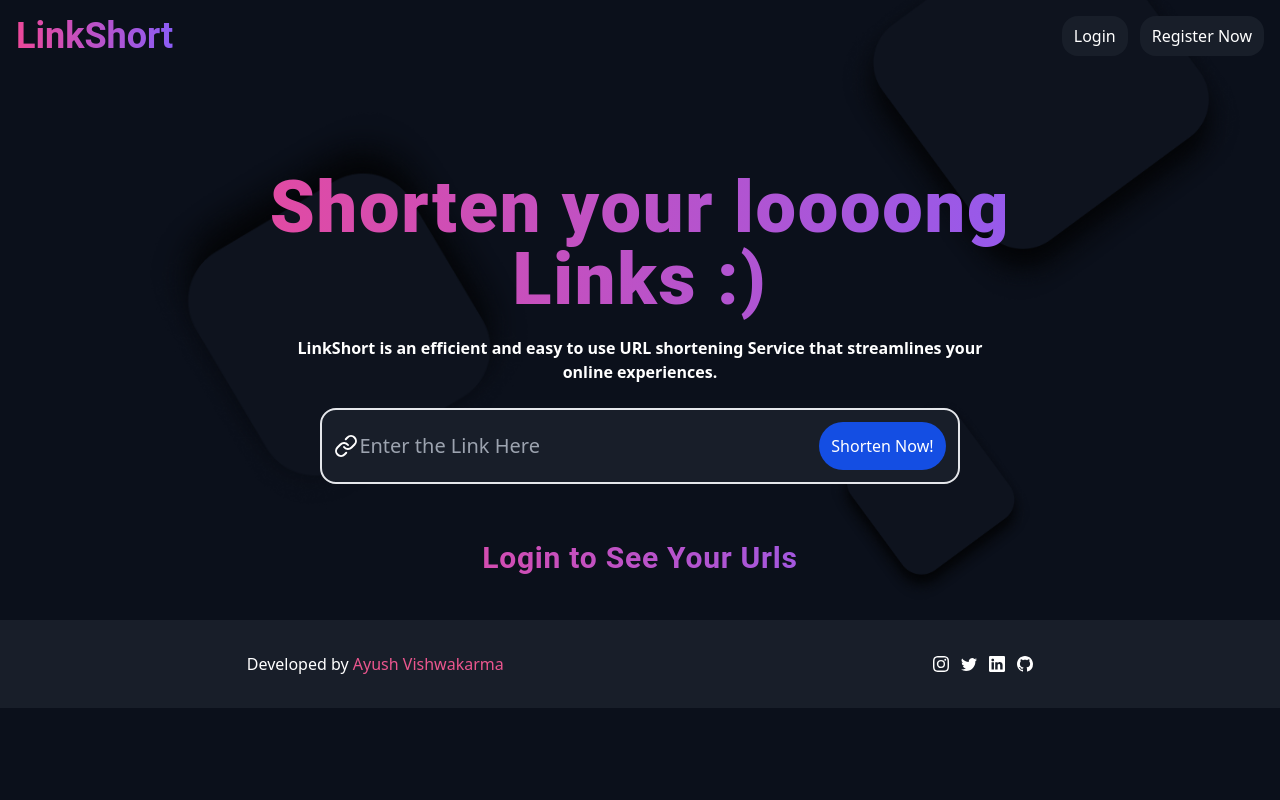
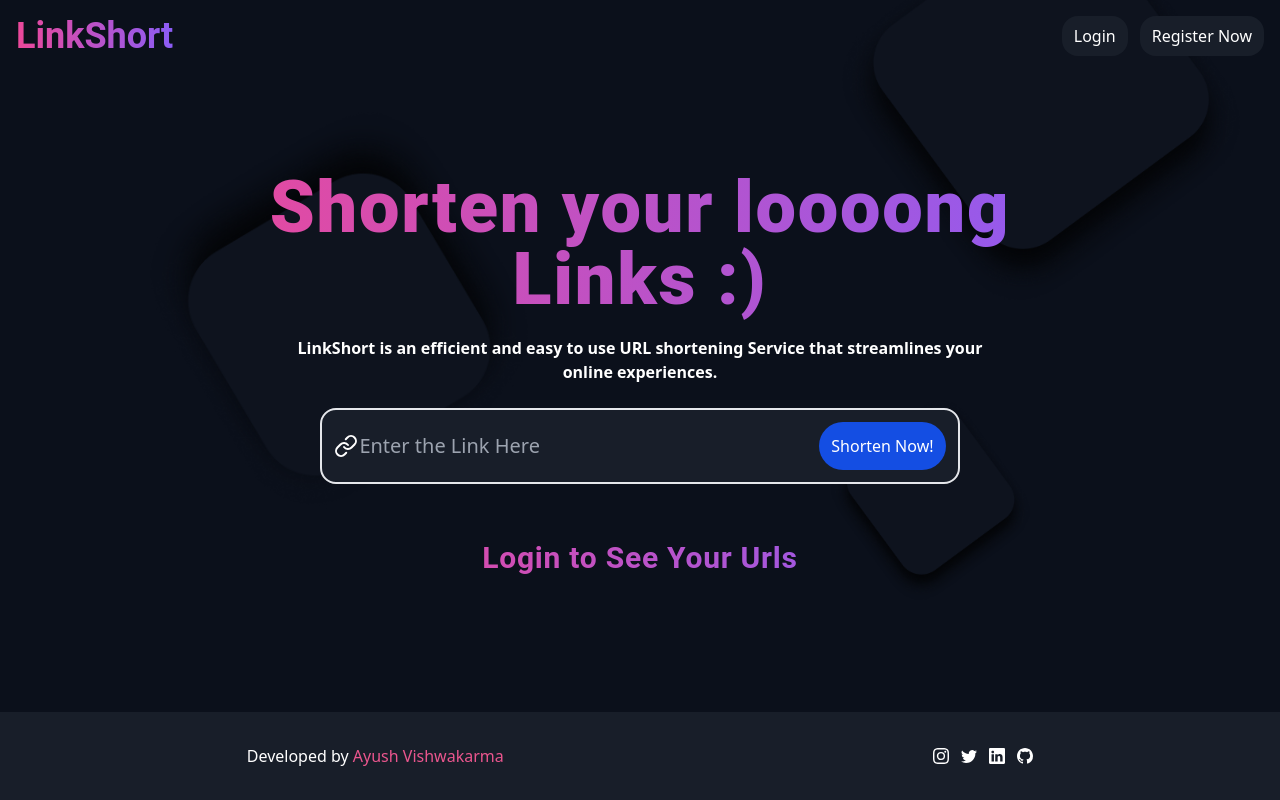
Before and after one commit to Ayush-Vish/linkShort, a React (Vite) app: page / in a window 1280 px wide. Built offline with nearby package versions, Linux system fonts and the light colour scheme.

Commit message:
Modified footer and added env

```diff
--- a/src/Components/SearchInput.jsx
+++ b/src/Components/SearchInput.jsx
@@ -13,7 +13,6 @@ function SearchInput()  {
     const dispatch= useDispatch()
     const [loader, showLoader]  = useState(false);
     const [hash  ,setHash ] =useState("")
-    console.log(hash)
     function handleUserInput(e) {
         const  { value } = e.target;
 
@@ -44,6 +43,12 @@ function SearchInput()  {
                 "hash":hash
             }
             const response =await dispatch(getCustomUrl(obj))
+            if(response?.payload?.success) {
+                toast.success("Url Created SuccessFully ")
+                setHash("")
+                await dispatch(getAllUrls());
+
+            }
         }
 
 
--- a/src/Helpers/axios.helper.js
+++ b/src/Helpers/axios.helper.js
@@ -1,8 +1,7 @@
 import axios from "axios"
 
-const BASE_URL ="https://linkshorts.vercel.app"
+const BASE_URL =import.meta.env.VITE_API_BACKEND_URL
 
-console.log(BASE_URL)
 const axiosInstance = axios.create()
 axiosInstance.defaults.baseURL =BASE_URL;
 axiosInstance.defaults.withCredentials=true;
--- a/src/Pages/HomePage.jsx
+++ b/src/Pages/HomePage.jsx
@@ -71,10 +71,19 @@ function HomePage() {
                     )
                 )
             }
+            {
+                allUrls && isLoggedIn ? (
 
-            <div className="w-full z-10  static   bg-primary-grey">
-                <Footer/>
-            </div>
+                    <div className="w-full z-10 bottom-0   bg-primary-grey">
+                        <Footer/>
+                    </div>
+                ): (
+                    <div className="w-full z-10 sm:absolute bottom-0   bg-primary-grey">
+                        <Footer/>
+                    </div>
+
+                )
+            }
         </div>
     )
 }
--- a/src/Redux/Slices/auth.slice.js
+++ b/src/Redux/Slices/auth.slice.js
@@ -59,14 +59,12 @@ const authSlice  = createSlice({
     extraReducers :(builder) => {
         builder
         .addCase(login.fulfilled , (state ,action) => {
-            console.log("Fulfilled")
             localStorage.setItem("data" ,JSON.stringify(action?.payload?.user));
             localStorage.setItem("isLoggedIn" ,true )
             state.isLoggedIn =true
             state.data =action?.payload?.user
         })
         .addCase(login.rejected , (state  ) => {
-            console.log("rejected")
             localStorage.clear() ;
             state.data = {} ;
             state.isLoggedIn =false;
```
Also changed, not shown: 1 other file (tests, documents, lock files or other folders).
